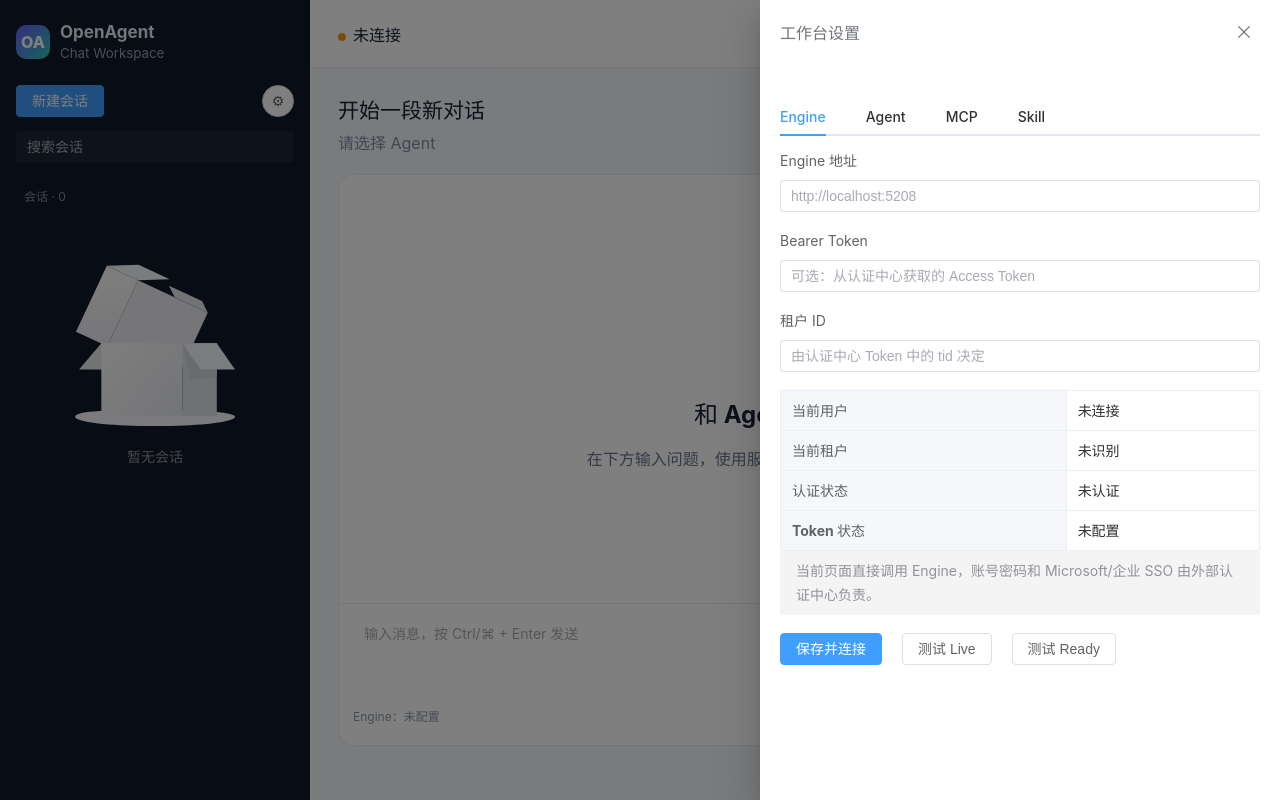
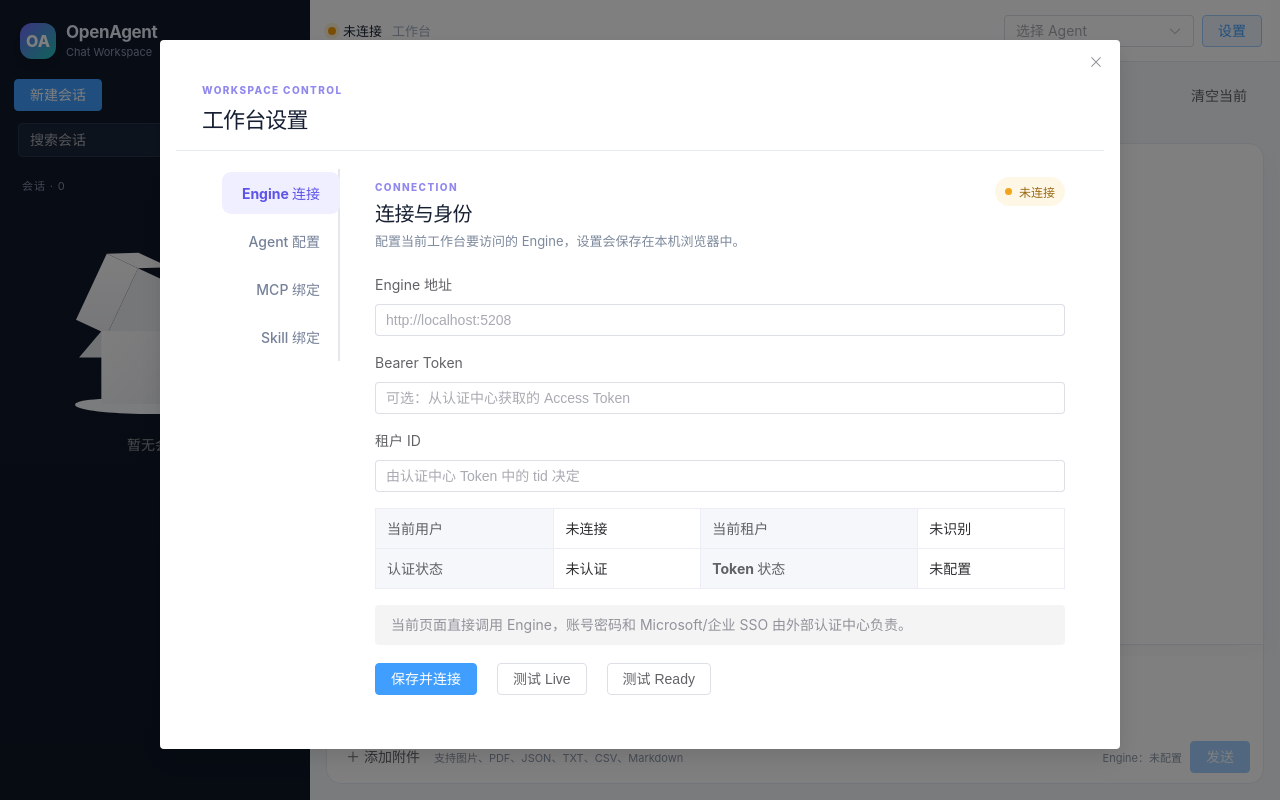
Before and after one commit to philfanzhou/OpenAgent, a Vue app in the folder Frontend/OpenAgent.Chat/: page / in a window 1280 px wide. Built offline with nearby package versions, Linux system fonts and the light colour scheme.

Commit message:
Redesign workspace settings and add attachments

```diff
--- a/Frontend/OpenAgent.Chat/src/App.vue
+++ b/Frontend/OpenAgent.Chat/src/App.vue
@@ -2,7 +2,7 @@
 import { computed, onMounted, ref } from 'vue'
 import { ElMessage, ElMessageBox } from 'element-plus'
 import { api, getAccessToken, getEngineBaseUrl, getTenantId, makeLocalConversation, setAccessToken, setEngineBaseUrl, setTenantId } from './api'
-import type { AgentConfigEntity, AgentSummary, ConversationMessage, ConversationRecord, CurrentUserContext, McpServerConfig, McpTestResult } from './types'
+import type { AgentConfigEntity, AgentSummary, ConversationMessage, ConversationRecord, CurrentUserContext, McpServerConfig, McpTestResult, MessageAttachment } from './types'
 
 const engineUrl = ref(getEngineBaseUrl())
 const token = ref(getAccessToken())
@@ -26,6 +26,12 @@ const config = ref<AgentConfigEntity | null>(null)
 const mcpDraft = ref<McpServerConfig>({ name: '', url: '', type: 'Http', arguments: [] })
 const mcpResult = ref<McpTestResult | null>(null)
 const skillResult = ref<Record<string, unknown> | null>(null)
+const attachmentInput = ref<HTMLInputElement | null>(null)
+const pendingAttachments = ref<Array<{ id: string; file: File }>>([])
+
+const maxAttachmentCount = 5
+const maxAttachmentSize = 10 * 1024 * 1024
+const maxAttachmentTotalSize = 25 * 1024 * 1024
 
 const filteredConversations = computed(() => {
   const keyword = search.value.trim().toLowerCase()
@@ -105,11 +111,57 @@ async function selectConversation(item: ConversationRecord): Promise<void> {
 function newConversation(): void {
   selectedConversation.value = null
   message.value = ''
+  pendingAttachments.value = []
+}
+
+function formatFileSize(size: number): string {
+  if (size < 1024) return `${size} B`
+  if (size < 1024 * 1024) return `${Math.ceil(size / 1024)} KB`
+  return `${(size / 1024 / 1024).toFixed(1)} MB`
+}
+
+function openAttachmentPicker(): void {
+  attachmentInput.value?.click()
+}
+
+function handleAttachmentChange(event: Event): void {
+  const input = event.target as HTMLInputElement
+  const files = Array.from(input.files || [])
+  input.value = ''
+  if (!files.length) return
+
+  const currentSize = pendingAttachments.value.reduce((total, item) => total + item.file.size, 0)
+  const availableCount = maxAttachmentCount - pendingAttachments.value.length
+  if (availableCount <= 0) {
+    notifyError(`最多上传 ${maxAttachmentCount} 个文件`)
+    return
+  }
+
+  const accepted: Array<{ id: string; file: File }> = []
+  let totalSize = currentSize
+  for (const file of files.slice(0, availableCount)) {
+    if (file.size > maxAttachmentSize) {
+      notifyError(`${file.name} 超过单文件 ${formatFileSize(maxAttachmentSize)} 限制`)
+      continue
+    }
+    if (totalSize + file.size > maxAttachmentTotalSize) {
+      notifyError(`附件总大小不能超过 ${formatFileSize(maxAttachmentTotalSize)}`)
+      break
+    }
+    totalSize += file.size
+    accepted.push({ id: crypto.randomUUID(), file })
+  }
+  pendingAttachments.value = [...pendingAttachments.value, ...accepted]
+}
+
+function removeAttachment(id: string): void {
+  pendingAttachments.value = pendingAttachments.value.filter(item => item.id !== id)
 }
 
 async function send(): Promise<void> {
   const content = message.value.trim()
   if (!content || !selectedAgentId.value || loading.value) return
+  const attachments = pendingAttachments.value.map(item => item.file)
   const local = selectedConversation.value || makeLocalConversation(selectedAgentId.value, content)
   if (!selectedConversation.value) selectedConversation.value = local
   const conversationId = selectedConversation.value.conversationId
@@ -118,9 +170,15 @@ async function send(): Promise<void> {
     selectedConversation.value.messages.push({
       messageId: crypto.randomUUID(), sequence: selectedConversation.value.messages.length + 1,
       role: 'user', content, timestamp: new Date().toISOString(),
+      attachments: pendingAttachments.value.map(item => ({
+        fileName: item.file.name,
+        mediaType: item.file.type || 'application/octet-stream',
+        length: item.file.size,
+      } satisfies MessageAttachment)),
     })
   }
   message.value = ''
+  pendingAttachments.value = []
   loading.value = true
   let assistant = ''
   const assistantMessage: ConversationMessage = {
@@ -129,7 +187,7 @@ async function send(): Promise<void> {
   }
   selectedConversation.value.messages.push(assistantMessage)
   try {
-    for await (const event of api.streamChat(content, selectedAgentId.value, conversationId)) {
+    for await (const event of api.streamChat(content, selectedAgentId.value, conversationId, attachments)) {
       if (event.type === 'content') {
         assistant += event.content || ''
         assistantMessage.content = assistant
@@ -265,6 +323,10 @@ function openSettings(panel: typeof activeSettings.value): void {
   if (panel === 'agent') void loadConfig()
 }
 
+function handleSettingsTabChange(name: string | number): void {
+  if (name === 'agent' || name === 'skill') void loadConfig()
+}
+
 onMounted(() => {
   if (engineUrl.value) void connect()
 })
@@ -276,7 +338,7 @@ onMounted(() => {
       <div class="brand"><span class="brand-mark">OA</span><div><strong>OpenAgent</strong><small>Chat Workspace</small></div></div>
       <div class="sidebar-toolbar">
         <el-button type="primary" @click="newConversation">新建会话</el-button>
-        <el-button circle @click="showSettings = true">⚙</el-button>
+        <el-button circle @click="openSettings('engine')">⚙</el-button>
       </div>
       <el-input v-model="search" clearable placeholder="搜索会话" class="search-input" />
       <div class="section-label">会话 · {{ filteredConversations.length }}</div>
@@ -291,14 +353,12 @@ onMounted(() => {
 
     <el-main class="main-panel">
       <header class="topbar">
-        <div><span class="status-dot" :class="{ connected: statusText === '已连接' }" />{{ statusText }}</div>
+        <div class="topbar-status"><span class="status-dot" :class="{ connected: statusText === '已连接' }" />{{ statusText }}<span class="status-caption">工作台</span></div>
         <div class="topbar-actions">
           <el-select v-model="selectedAgentId" placeholder="选择 Agent" @change="newConversation">
             <el-option v-for="agent in agents" :key="agent.agentId" :label="agent.name || agent.agentId" :value="agent.agentId" />
           </el-select>
-          <el-button @click="openSettings('agent')">Agent 配置</el-button>
-          <el-button @click="openSettings('mcp')">MCP</el-button>
-          <el-button @click="openSettings('skill')">Skill</el-button>
+          <el-button type="primary" plain @click="openSettings('engine')">设置</el-button>
         </div>
       </header>
 
@@ -308,40 +368,58 @@ onMounted(() => {
           <div v-if="!currentMessages.length" class="welcome"><div class="welcome-icon">✦</div><h1>和 Agent 开始协作</h1><p>在下方输入问题，使用服务端的模型、Skill 和 MCP 能力。</p></div>
           <div v-for="item in currentMessages" :key="item.messageId" class="message-row" :class="item.role">
             <div class="avatar">{{ item.role === 'user' ? '我' : item.role === 'tool' ? '工具' : 'AI' }}</div>
-            <div class="message-bubble"><div v-if="item.toolName" class="tool-tag">调用工具：{{ item.toolName }}</div><div class="message-content">{{ item.content || '…' }}</div></div>
+            <div class="message-bubble"><div v-if="item.toolName" class="tool-tag">调用工具：{{ item.toolName }}</div><div v-if="item.attachments?.length" class="message-attachments"><span v-for="attachment in item.attachments" :key="attachment.fileName">↗ {{ attachment.fileName }}</span></div><div class="message-content">{{ item.content || '…' }}</div></div>
           </div>
         </el-scrollbar>
-        <div class="composer"><el-input v-model="message" type="textarea" :rows="3" resize="none" placeholder="输入消息，按 Ctrl/⌘ + Enter 发送" @keydown="(event: KeyboardEvent) => { if ((event.ctrlKey || event.metaKey) && event.key === 'Enter') send() }" /><div class="composer-footer"><span>Engine：{{ engineUrl || '未配置' }}</span><el-button type="primary" :loading="loading" :disabled="!selectedAgentId || !message.trim()" @click="send">发送</el-button></div></div>
+        <div class="composer">
+          <div v-if="pendingAttachments.length" class="attachment-list">
+            <div v-for="item in pendingAttachments" :key="item.id" class="attachment-chip">
+              <span class="attachment-icon">↗</span><span class="attachment-name" :title="item.file.name">{{ item.file.name }}</span><span class="attachment-size">{{ formatFileSize(item.file.size) }}</span>
+              <el-button link class="attachment-remove" @click="removeAttachment(item.id)">×</el-button>
+            </div>
+          </div>
+          <el-input v-model="message" type="textarea" :rows="3" resize="none" placeholder="输入消息，按 Ctrl/⌘ + Enter 发送" @keydown="(event: KeyboardEvent) => { if ((event.ctrlKey || event.metaKey) && event.key === 'Enter') send() }" />
+          <input ref="attachmentInput" class="attachment-input" type="file" multiple accept=".png,.jpg,.jpeg,.gif,.webp,.pdf,.json,.txt,.csv,.md" @change="handleAttachmentChange" />
+          <div class="composer-footer"><div class="composer-hints"><el-button text class="attach-button" @click="openAttachmentPicker">＋ 添加附件</el-button><span>支持图片、PDF、JSON、TXT、CSV、Markdown</span></div><div class="composer-actions"><span>Engine：{{ engineUrl || '未配置' }}</span><el-button type="primary" :loading="loading" :disabled="!selectedAgentId || !message.trim()" @click="send">发送</el-button></div></div>
+        </div>
       </section>
     </el-main>
   </el-container>
 
-  <el-drawer v-model="showSettings" title="工作台设置" size="520px" destroy-on-close>
-    <el-tabs v-model="activeSettings" @tab-change="(name: string | number) => { if (name === 'agent' || name === 'skill') loadConfig() }">
-      <el-tab-pane label="Engine" name="engine">
-        <el-form label-position="top">
-          <el-form-item label="Engine 地址"><el-input v-model="engineUrl" placeholder="http://localhost:5208" /></el-form-item>
-          <el-form-item label="Bearer Token"><el-input v-model="token" type="password" show-password placeholder="可选：从认证中心获取的 Access Token" /></el-form-item>
-          <el-form-item label="租户 ID"><el-input v-model="tenantId" placeholder="由认证中心 Token 中的 tid 决定" /></el-form-item>
-          <el-descriptions :column="1" border class="identity-status">
-            <el-descriptions-item label="当前用户">{{ currentUser?.userId || '未连接' }}</el-descriptions-item>
-            <el-descriptions-item label="当前租户">{{ currentUser?.tenantId || tenantId || '未识别' }}</el-descriptions-item>
-            <el-descriptions-item label="认证状态">{{ currentUser?.isAuthenticated ? '已认证' : '未认证' }}</el-descriptions-item>
-            <el-descriptions-item label="Token 状态">{{ token ? '已配置（Bearer）' : '未配置' }}</el-descriptions-item>
-          </el-descriptions>
-          <el-alert title="当前页面直接调用 Engine，账号密码和 Microsoft/企业 SSO 由外部认证中心负责。" type="info" :closable="false" />
-          <div class="button-row"><el-button type="primary" @click="connect">保存并连接</el-button><el-button @click="api.health('/health').then(() => ElMessage.success('Live 健康检查通过')).catch(notifyError)">测试 Live</el-button><el-button @click="api.health('/ready').then(() => ElMessage.success('Ready 检查通过')).catch(notifyError)">测试 Ready</el-button></div>
-        </el-form>
-      </el-tab-pane>
-      <el-tab-pane label="Agent" name="agent">
-        <div class="button-row agent-create-row"><el-button type="primary" @click="createAgent">新增 Agent</el-button><el-button v-if="selectedAgentId" @click="loadConfig">加载当前 Agent</el-button></div>
-        <el-empty v-if="!config" description="请选择 Agent 或新增 Agent" />
-        <template v-else><el-form label-position="top"><el-form-item label="名称"><el-input v-model="config.name" /></el-form-item><el-form-item label="最大轮次"><el-input-number v-model="config.config.maxTurns" :min="1" :max="1000" /></el-form-item><el-form-item label="LLM 配置 JSON"><el-input v-model="llmJson" type="textarea" :rows="8" /></el-form-item><el-form-item label="Skill 配置 JSON"><el-input v-model="skillsJson" type="textarea" :rows="8" /></el-form-item></el-form><el-button type="primary" :loading="savingConfig" @click="saveConfig">保存 Agent 配置</el-button></template>
-      </el-tab-pane>
-      <el-tab-pane label="MCP" name="mcp">
-        <el-form label-position="top"><el-form-item label="名称"><el-input v-model="mcpDraft.name" /></el-form-item><el-form-item label="传输类型"><el-select v-model="mcpDraft.type"><el-option label="HTTP" value="Http" /><el-option label="SSE" value="SSE" /><el-option label="Stdio（服务端执行）" value="Stdio" /></el-select></el-form-item><el-form-item v-if="mcpDraft.type !== 'Stdio'" label="URL"><el-input v-model="mcpDraft.url" /></el-form-item><template v-else><el-form-item label="Command"><el-input v-model="mcpDraft.command" placeholder="例如 node" /></el-form-item><el-form-item label="Arguments（每行一个）"><el-input v-model="mcpArgumentsText" type="textarea" /></el-form-item><el-form-item label="Working Directory"><el-input v-model="mcpDraft.workingDirectory" /></el-form-item></template><div class="button-row"><el-button type="primary" :loading="testingMcp" @click="testMcp">测试连接与权限</el-button><el-button :disabled="!selectedAgentId || !mcpDraft.name" @click="saveMcp">保存 MCP 配置</el-button></div></el-form><pre v-if="mcpResult" class="result-box">{{ JSON.stringify(mcpResult, null, 2) }}</pre>
-      </el-tab-pane>
-      <el-tab-pane label="Skill" name="skill"><el-empty v-if="!config" description="请选择 Agent 或点击加载" /><template v-else><el-alert title="Skill 可见性和实例权限由服务端统一校验。" type="info" :closable="false" /><el-form label-position="top"><el-form-item label="Skill 配置 JSON"><el-input v-model="skillsJson" type="textarea" :rows="12" /></el-form-item></el-form><div class="button-row"><el-button type="primary" @click="saveSkills">保存 Skill 配置</el-button><el-button :loading="testingSkill" @click="testSkills">测试 Skill 配置</el-button></div><pre v-if="skillResult" class="result-box">{{ JSON.stringify(skillResult, null, 2) }}</pre></template></el-tab-pane>
-    </el-tabs>
-  </el-drawer>
+  <el-dialog v-model="showSettings" class="settings-dialog" width="min(960px, calc(100vw - 32px))" top="5vh" :close-on-click-modal="false" destroy-on-close>
+    <template #header>
+      <div class="settings-header"><div><span class="eyebrow">WORKSPACE CONTROL</span><h2>工作台设置</h2></div><el-tag v-if="selectedAgent" effect="plain" round>{{ selectedAgent.name || selectedAgent.agentId }}</el-tag></div>
+    </template>
+    <div class="settings-body">
+      <el-tabs v-model="activeSettings" tab-position="left" class="settings-tabs" @tab-change="handleSettingsTabChange">
+        <el-tab-pane label="Engine 连接" name="engine">
+          <section class="settings-section"><div class="section-heading"><div><span class="eyebrow">CONNECTION</span><h3>连接与身份</h3><p>配置当前工作台要访问的 Engine，设置会保存在本机浏览器中。</p></div><span class="connection-badge" :class="{ online: statusText === '已连接' }"><i />{{ statusText }}</span></div>
+            <el-form label-position="top"><el-form-item label="Engine 地址"><el-input v-model="engineUrl" placeholder="http://localhost:5208" /></el-form-item><el-form-item label="Bearer Token"><el-input v-model="token" type="password" show-password placeholder="可选：从认证中心获取的 Access Token" /></el-form-item><el-form-item label="租户 ID"><el-input v-model="tenantId" placeholder="由认证中心 Token 中的 tid 决定" /></el-form-item></el-form>
+            <el-descriptions :column="2" border class="identity-status"><el-descriptions-item label="当前用户">{{ currentUser?.userId || '未连接' }}</el-descriptions-item><el-descriptions-item label="当前租户">{{ currentUser?.tenantId || tenantId || '未识别' }}</el-descriptions-item><el-descriptions-item label="认证状态">{{ currentUser?.isAuthenticated ? '已认证' : '未认证' }}</el-descriptions-item><el-descriptions-item label="Token 状态">{{ token ? '已配置（Bearer）' : '未配置' }}</el-descriptions-item></el-descriptions>
+            <el-alert title="当前页面直接调用 Engine，账号密码和 Microsoft/企业 SSO 由外部认证中心负责。" type="info" :closable="false" /><div class="button-row"><el-button type="primary" @click="connect">保存并连接</el-button><el-button @click="api.health('/health').then(() => ElMessage.success('Live 健康检查通过')).catch(notifyError)">测试 Live</el-button><el-button @click="api.health('/ready').then(() => ElMessage.success('Ready 健康检查通过')).catch(notifyError)">测试 Ready</el-button></div>
+          </section>
+        </el-tab-pane>
+        <el-tab-pane label="Agent 配置" name="agent">
+          <section class="settings-section"><div class="section-heading"><div><span class="eyebrow">AGENT RUNTIME</span><h3>Agent 配置</h3><p>模型、上下文轮次以及绑定的 Skill 都在这里统一管理。</p></div><div class="section-actions"><el-button type="primary" plain @click="createAgent">新增 Agent</el-button><el-button v-if="selectedAgentId" @click="loadConfig">重新加载</el-button></div></div>
+            <el-empty v-if="!config" description="请先选择或新增 Agent" /><template v-else><el-form label-position="top"><el-form-item label="名称"><el-input v-model="config.name" /></el-form-item><el-form-item label="最大轮次"><el-input-number v-model="config.config.maxTurns" :min="1" :max="1000" /></el-form-item><el-form-item label="LLM 配置 JSON"><el-input v-model="llmJson" type="textarea" :rows="8" /></el-form-item></el-form><el-button type="primary" :loading="savingConfig" @click="saveConfig">保存 Agent 配置</el-button></template>
+          </section>
+        </el-tab-pane>
+        <el-tab-pane label="MCP 绑定" name="mcp">
+          <section class="settings-section"><div class="section-heading"><div><span class="eyebrow">CAPABILITIES</span><h3>MCP 绑定</h3><p>连接由 Engine 服务端执行，本页面只保存配置并发起测试。</p></div></div>
+            <el-form label-position="top"><el-form-item label="名称"><el-input v-model="mcpDraft.name" placeholder="例如 local-tools" /></el-form-item><el-form-item label="传输类型"><el-select v-model="mcpDraft.type"><el-option label="HTTP" value="Http" /><el-option label="SSE" value="SSE" /><el-option label="Stdio（服务端执行）" value="Stdio" /></el-select></el-form-item><el-form-item v-if="mcpDraft.type !== 'Stdio'" label="URL"><el-input v-model="mcpDraft.url" placeholder="https://mcp.example.com" /></el-form-item><template v-else><el-form-item label="Command"><el-input v-model="mcpDraft.command" placeholder="例如 node" /></el-form-item><el-form-item label="Arguments（每行一个）"><el-input v-model="mcpArgumentsText" type="textarea" :rows="3" /></el-form-item><el-form-item label="Working Directory"><el-input v-model="mcpDraft.workingDirectory" /></el-form-item></template><div class="button-row"><el-button type="primary" :loading="testingMcp" @click="testMcp">测试连接与权限</el-button><el-button :disabled="!selectedAgentId || !mcpDraft.name" @click="saveMcp">保存 MCP 配置</el-button></div></el-form><pre v-if="mcpResult" class="result-box">{{ JSON.stringify(mcpResult, null, 2) }}</pre>
+          </section>
+        </el-tab-pane>
+        <el-tab-pane label="Skill 绑定" name="skill">
+          <section class="settings-section"><div class="section-heading"><div><span class="eyebrow">CAPABILITIES</span><h3>Skill 绑定</h3><p>按 Agent 维护 Skill 可见性、实例和权限范围。</p></div></div>
+            <el-empty v-if="!config" description="请先选择或新增 Agent" /><template v-else><el-alert title="Skill 可见性和实例权限由服务端统一校验。" type="info" :closable="false" /><el-form label-position="top"><el-form-item label="Skill 配置 JSON"><el-input v-model="skillsJson" type="textarea" :rows="12" /></el-form-item></el-form><div class="button-row"><el-button type="primary" @click="saveSkills">保存 Skill 配置</el-button><el-button :loading="testingSkill" @click="testSkills">测试 Skill 配置</el-button></div><pre v-if="skillResult" class="result-box">{{ JSON.stringify(skillResult, null, 2) }}</pre></template>
+          </section>
+        </el-tab-pane>
+      </el-tabs>
+    </div>
+  </el-dialog>
 </template>
+
+<style>
+.message-attachments { display: flex; flex-wrap: wrap; gap: 5px; margin-bottom: 7px; }
+.message-attachments span { display: inline-flex; align-items: center; padding: 4px 7px; color: #5d54e8; background: #fff; border: 1px solid #dfe2ff; border-radius: 6px; font-size: 11px; }
+</style>
--- a/Frontend/OpenAgent.Chat/src/api.ts
+++ b/Frontend/OpenAgent.Chat/src/api.ts
@@ -147,11 +147,18 @@ export const api = {
     })
   },
 
-  async *streamChat(message: string, agentId: string, conversationId?: string): AsyncGenerator<StreamEvent> {
-    const response = await fetch(`${requireBaseUrl()}/api/v1/agent/chat/stream`, {
+  async *streamChat(message: string, agentId: string, conversationId?: string, attachments: File[] = []): AsyncGenerator<StreamEvent> {
+    const hasAttachments = attachments.length > 0
+    const form = new FormData()
+    form.set('message', message)
+    form.set('agentId', agentId)
+    if (conversationId) form.set('conversationId', conversationId)
+    for (const file of attachments) form.append('files', file, file.name)
+
+    const response = await fetch(`${requireBaseUrl()}/api/v1/agent/chat/${hasAttachments ? 'attachments/stream' : 'stream'}`, {
       method: 'POST',
-      headers: headers({ 'Content-Type': 'application/json' }),
-      body: JSON.stringify({
+      headers: headers(hasAttachments ? {} : { 'Content-Type': 'application/json' }),
+      body: hasAttachments ? form : JSON.stringify({
         message,
         context: { agentId, ...(conversationId ? { conversationId } : {}) },
       }),
```
Also changed, not shown: Frontend/OpenAgent.Chat/src/types.ts (+7 -0 lines), Frontend/OpenAgent.Chat/src/styles.css.
